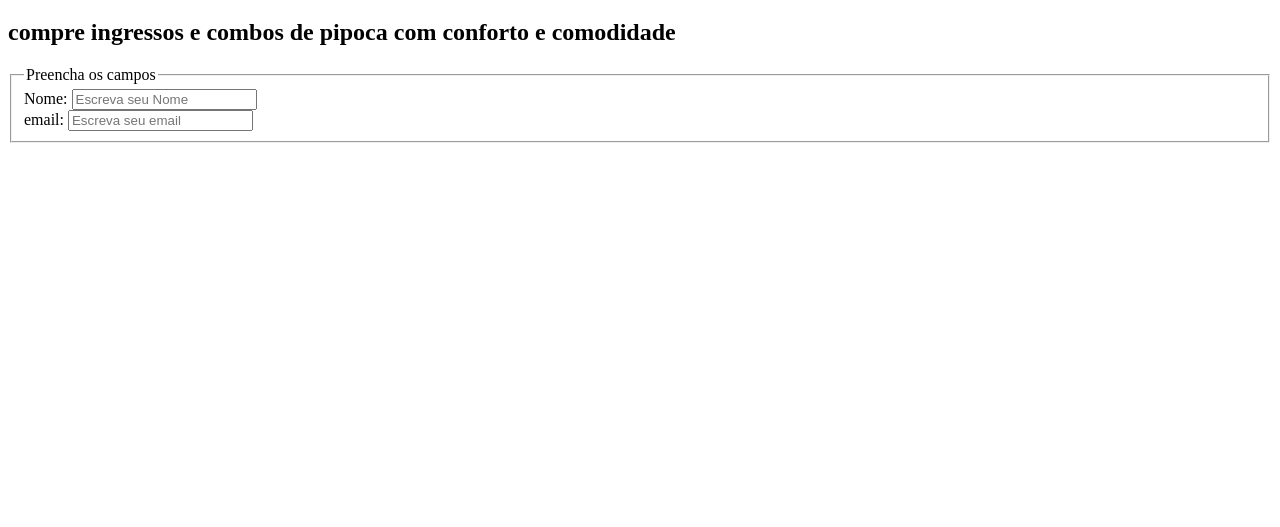
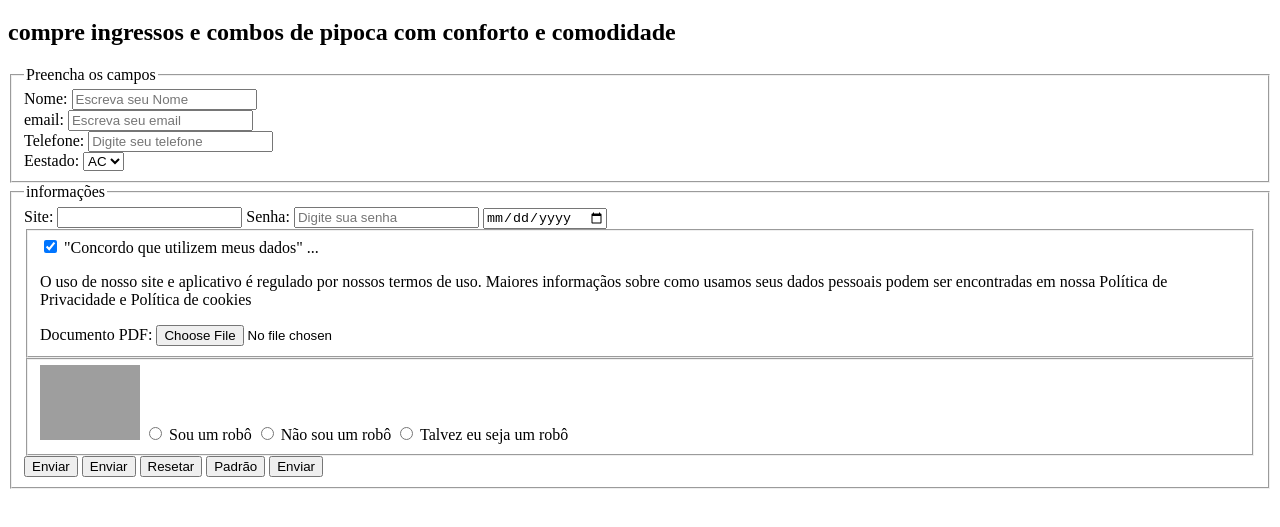
Before and after one commit to MATHEUS-ALVES-LABRE/formulario-da-t1, a plain HTML site: page index.html in a window 1280 px wide. Shown: the part 61-588 px from the top of the page. Drawn offline with Linux system fonts and the light colour scheme; grey boxes are pictures that could not be loaded.

Commit message:
atualização com no vonos input

```diff
--- a/index.html
+++ b/index.html
@@ -27,7 +27,93 @@
             id="email"
             placeholder="Escreva seu email" />
         </div>
+
+        <div>
+            <label for="telefone">Telefone:</label>
+
+            <input
+            type="tel"
+            name="telefone"
+            id="telefone"
+            placeholder="Digite seu telefone"/>
+        </div>
+
+        <div>
+            <label for="estados">Eestado:</label>
+            <select>
+                <option value="AC">AC</option>
+                <option value="SP">SP</option>
+                <option value="RJ">RJ</option>
+            </select>
+        </div>
             </fieldset>
+
+            <fieldset>
+        <legend> informações </legend>
+            <label for="site">Site:</label>
+            <input type="url"id="site"name="site"/>
+
+            <label for="senha">Senha:</label>
+
+            <input
+            type="password"
+            name="senha"
+            id="Senha"
+            placeholder="Digite sua senha"/>
+
+            <label for="nascimento"Data de nascimento:</label>
+
+            <input type="date"
+            name="nascimento"
+            id="nascimento"
+         </fieldset>
+
+         <fieldset>
+            <input type="checkbox"
+            name="autorização" checked />
+            <label for="autorização">"Concordo que utilizem meus dados" ...
+         </label>
+
+         <p>
+            O uso de nosso site e aplicativo é regulado por nossos termos de
+            uso. Maiores informaçãos sobre como usamos seus dados pessoais podem
+            ser encontradas em nossa Política de Privacidade e Política de
+            cookies
+         </p>
+
+         <label for="documento"> Documento PDF:</label>
+          <input
+            type="file"
+            id="documento"
+            name="documento"
+            accept="document/pdf"
+          />
+        </fieldset>
+
+        <fieldset>
+          <img
+            src="https://images.vexels.com/media/users/3/201138/isolated/lists/143b8e1550deda3eadf5a8c0045cbb0f-robo-de-brinquedo-plano.png"
+            alt=""
+            width="100"
+          />
+
+          <input type="radio" name="robo" id="sourobo" />
+          <label for="sim">Sou um robô</label>
+
+          <input type="radio" name="robo" id="naosourobo" />
+          <label for="nao"> Não sou um robô</label>
+
+          <input type="radio" name="robo" id="talvezeuseja" />
+          <label for="talvez">Talvez eu seja um robô</label>
+        </fieldset>
+
+        <input type="submit" value="Enviar" />
+
+        <button type="submit">Enviar</button>
+        <button type="reset">Resetar</button>
+        <button type="button">Padrão</button>
+        <button>Enviar</button>
+
 
 
 
```
